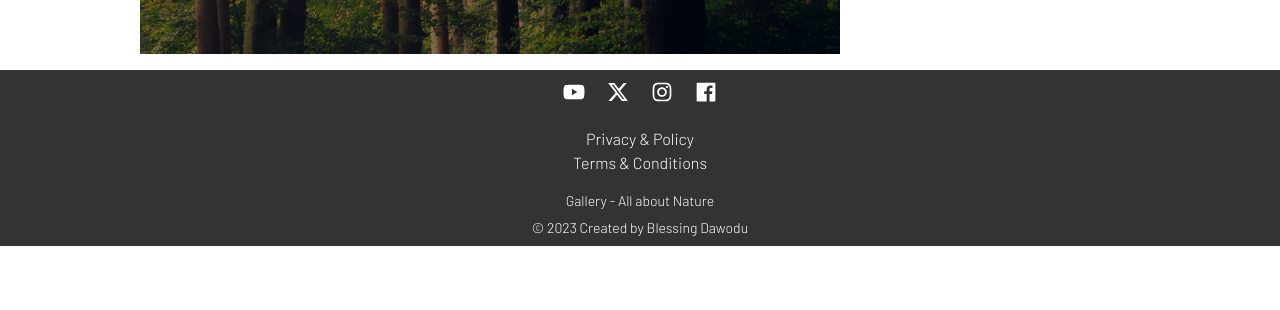
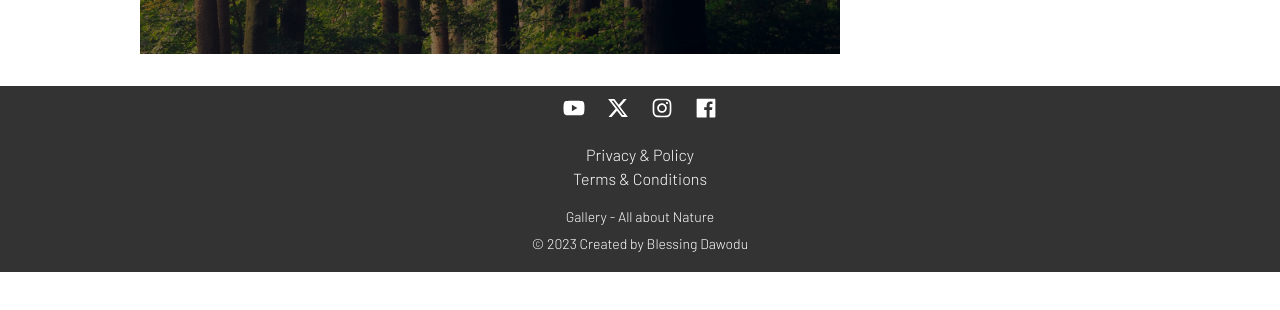
Before and after one commit to HNG-Tasks/Stage-three-task, a React (Vite) app: page / in a window 1280 px wide. Shown: the part 452-762 px from the top of the page. Built offline with nearby package versions, Linux system fonts and the light colour scheme; no server answers; a web font is replaced by a local one.

Commit message:
search modifications

```diff
--- a/src/common/Footer.jsx
+++ b/src/common/Footer.jsx
@@ -12,7 +12,7 @@ const FooterContainer = styled.footer`
   color: white;
   padding: 10px;
   text-align: center;
-  margin-top: 1rem;
+  margin-top: 2rem;
 `;
 
 const SocialIcons = styled.div`
@@ -53,7 +53,7 @@ const FooterList = styled.ul`
 
 const CopyrightText = styled.p`
   font-size: 14px;
-  margin-top: 10px;
+  margin: 10px 0;
 `;
 
 const Footer = () => {
```
